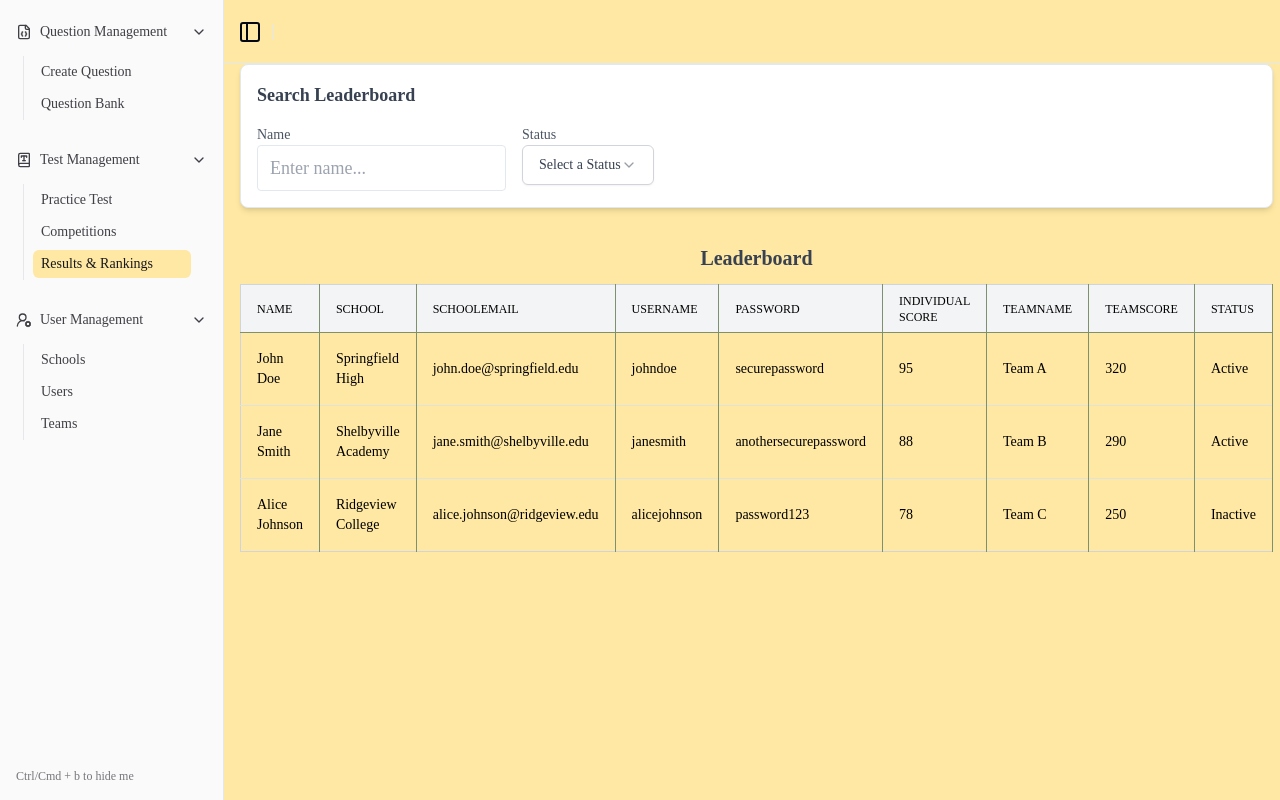
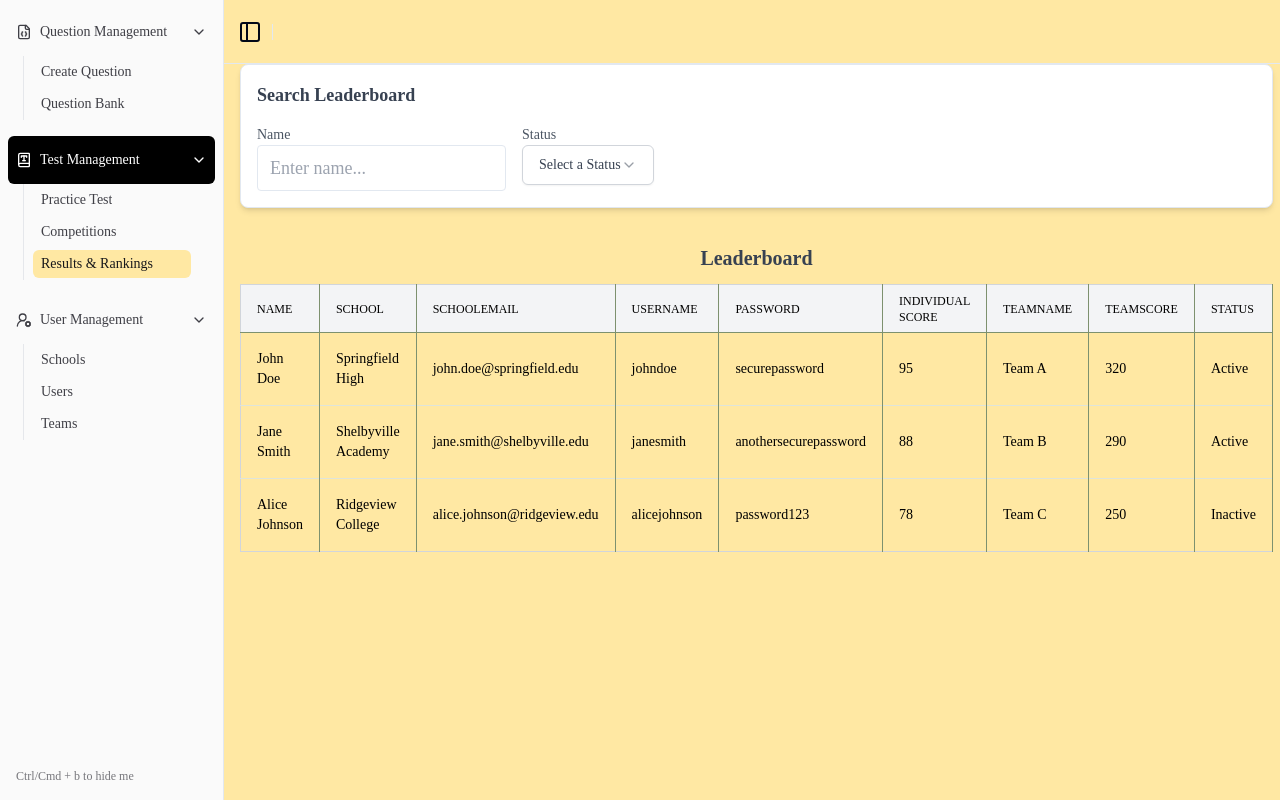
Before and after one commit to codersforcauses/wajo, a Next.js app in the folder client/: page /leaderboard in a window 1280 px wide. Built offline with nearby package versions, Linux system fonts and the light colour scheme.

Commit message:
feat(sidebar): add black background for active menu section
- feat(sidebar): highlight active menu section with black bg, white text as per figma
- refactor(sidebar): remove unused `url` param in menu section

```diff
--- a/client/src/components/ui/app-sidebar.tsx
+++ b/client/src/components/ui/app-sidebar.tsx
@@ -49,6 +49,17 @@ interface AppSidebarProps extends React.ComponentProps<typeof Sidebar> {
 export function AppSidebar({ Role, ...props }: AppSidebarProps) {
   const router = useRouter();
   const roleNavData = navData[Role];
+  roleNavData.forEach((section) => {
+    for (const item of section.items) {
+      item.isActive = new RegExp(item.url.replace(/\[.*?\]/g, ".*")).test(
+        router.pathname,
+      );
+      if (item.isActive) {
+        section.isActive = true;
+        break; // exit the loop
+      }
+    }
+  });
 
   return (
     <Sidebar {...props}>
@@ -59,12 +70,17 @@ export function AppSidebar({ Role, ...props }: AppSidebarProps) {
               <Collapsible
                 key={section.title}
                 asChild
-                defaultOpen // Make it open if it's active
+                defaultOpen // make it open if it's active
                 className="group/collapsible"
               >
                 <SidebarMenuItem>
                   <CollapsibleTrigger asChild>
-                    <SidebarMenuButton size="lg" tooltip={section.title}>
+                    <SidebarMenuButton
+                      size="lg"
+                      tooltip={section.title}
+                      isActive={section.isActive}
+                      className="data-[active=true]:bg-black data-[active=true]:text-white data-[active=true]:hover:bg-black data-[active=true]:hover:text-white"
+                    >
                       {section.icon && <section.icon />}
                       <span>{section.title}</span>
                       <ChevronRight className="ml-auto transition-transform duration-200 group-data-[state=open]/collapsible:rotate-90" />
@@ -72,15 +88,11 @@ export function AppSidebar({ Role, ...props }: AppSidebarProps) {
                   </CollapsibleTrigger>
                   <CollapsibleContent>
                     <SidebarMenuSub>
-                      {section.items.map((item) => {
-                        const isActive = new RegExp(
-                          item.url.replace(/\[.*?\]/g, ".*"),
-                        ).test(router.pathname);
-                        return (
+                      {section.items.map((item) => (
                         <SidebarMenuSubItem key={item.title}>
                           <SidebarMenuSubButton
                             asChild
-                              isActive={isActive}
+                            isActive={item.isActive}
                             className="data-[active=true]:bg-background"
                           >
                             <a href={item.url}>
@@ -88,8 +100,7 @@ export function AppSidebar({ Role, ...props }: AppSidebarProps) {
                             </a>
                           </SidebarMenuSubButton>
                         </SidebarMenuSubItem>
-                        );
-                      })}
+                      ))}
                     </SidebarMenuSub>
                   </CollapsibleContent>
                 </SidebarMenuItem>
--- a/client/src/types/app-sidebar.ts
+++ b/client/src/types/app-sidebar.ts
@@ -8,14 +8,16 @@ import {
 
 interface MenuItem {
   title: string;
-  url: string;
+  url: string; // need to be unique
+  isActive?: boolean;
 }
 
 interface MenuSection {
   title: string;
-  url: string;
+  // url: string;
   icon: LucideIcon;
   items: MenuItem[];
+  isActive?: boolean;
 }
 
 interface NavigationData {
@@ -35,7 +37,6 @@ export const navData: NavigationData = {
   admin: [
     {
       title: "Question Management",
-      url: "#",
       icon: FileJson,
       items: [
         { title: "Create Question", url: "#" },
@@ -44,7 +45,6 @@ export const navData: NavigationData = {
     },
     {
       title: "Test Management",
-      url: "#",
       icon: BookType,
       items: [
         { title: "Practice Test", url: "#" },
@@ -54,7 +54,6 @@ export const navData: NavigationData = {
     },
     {
       title: "User Management",
-      url: "#",
       icon: UserRoundCog,
       items: [
         { title: "Schools", url: "#" },
@@ -66,7 +65,6 @@ export const navData: NavigationData = {
   teacher: [
     {
       title: "Teacher Menu",
-      url: "#",
       icon: SquareDashedMousePointer,
       items: [
         { title: "Teacher Menu Items 1", url: "#" },
@@ -77,7 +75,6 @@ export const navData: NavigationData = {
   student: [
     {
       title: "Student Menu",
-      url: "#",
       icon: SquareDashedMousePointer,
       items: [
         { title: "Student Menu Items 1", url: "#" },
```
Lines whose indentation alone changed are shown as unchanged.
